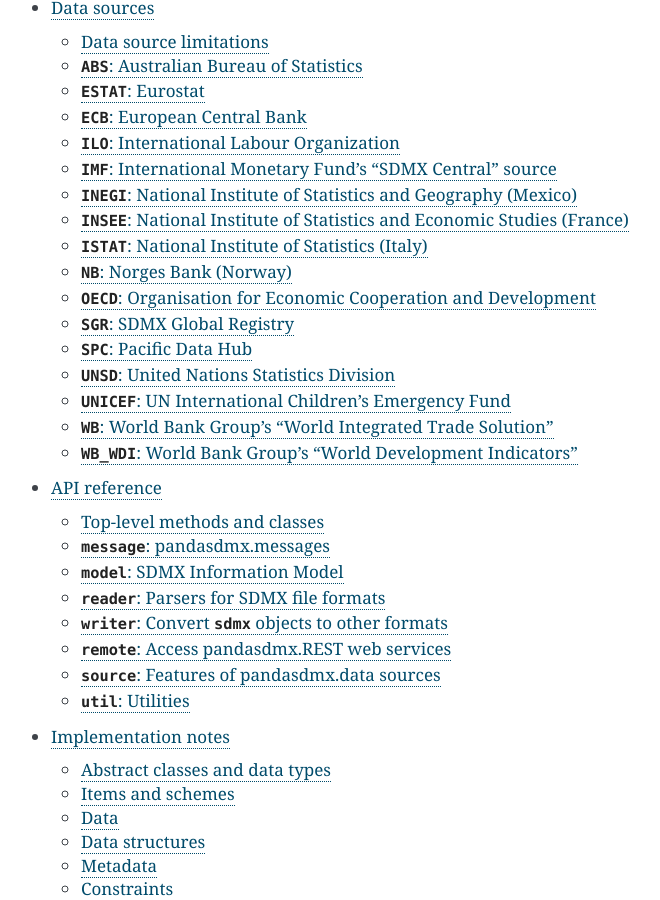
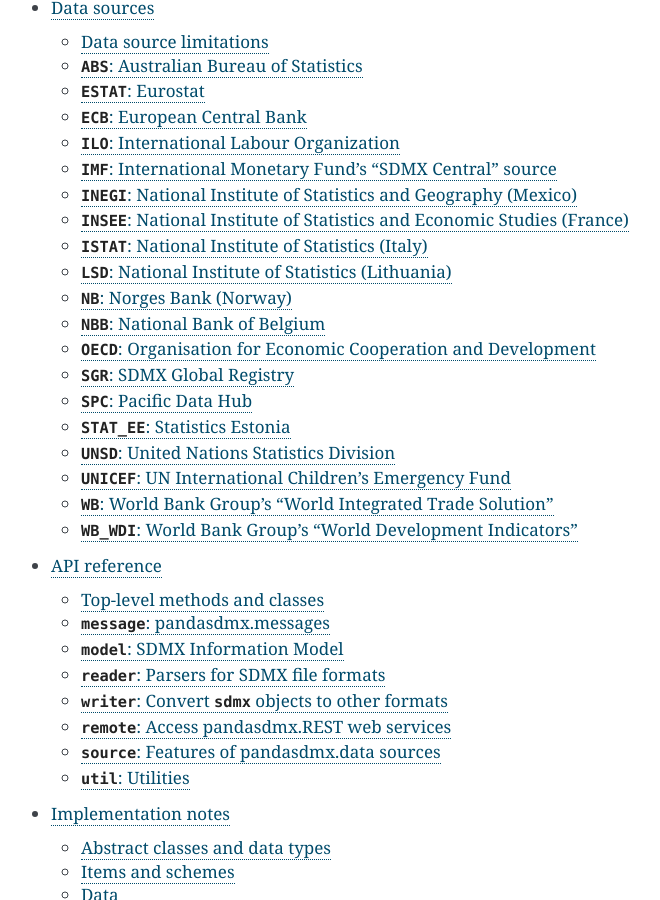
Before and after one commit to dr-leo/pandaSDMX, a Sphinx documentation site: the page built from doc/index.rst, in a window 1280 px wide and 900 px high, scrolled down 1443 px. Shown: the whole window, without its empty margins (399-1059 px from the left). Built offline with Sphinx 7.4.7, drawn with Linux system fonts in a browser that asks for light colours; the version number is read from the project's files by our own code; some of the changed text lies outside the part shown.

Commit message:
Update docs

```diff
--- a/doc/index.rst
+++ b/doc/index.rst
@@ -8,7 +8,7 @@
 
 :mod:`pandaSDMX` can be used to:
 
-- explore the data available from 16 :doc:`data providers <sources>` such as the World Bank, ILO, ECB,
+- explore the data available from about 20 :doc:`data providers <sources>` such as the World Bank, ILO, ECB,
   Eurostat, OECD, UNICEF and United Nations;
 - parse data and metadata in SDMX-ML (XML) or SDMX-JSON formats—either:
 
--- a/doc/sources.rst
+++ b/doc/sources.rst
@@ -172,6 +172,12 @@
 - Italian name: Istituto Nazionale di Statistica.
 - Similar server platform to Eurostat, with similar capabilities.
 
+``LSD``: National Institute of Statistics (Lithuania)
+-----------------------------------------------------
+
+SDMX-ML —
+`Website <https://osp.stat.gov.lt/rdb-rest>`__
+
 
 ``NB``: Norges Bank (Norway)
 ----------------------------
@@ -182,6 +188,14 @@
 - Few dataflows. So do not use categoryscheme.
 - It is unknown whether NB supports series-keys-only.
 
+``NBB``: National Bank of Belgium
+-------------------------------------------
+
+SDMX-JSON only. Only data queries supported. Discover
+dataflows on the website and query the required data sets.
+
+`Website <https://stat.nbb.be/>`__ —
+API documentation `(en) <https://www.nbb.be/doc/dq/migratie_belgostat/en/nbb_stat-technical-manual.pdf>`__
 
 ``OECD``: Organisation for Economic Cooperation and Development
 ---------------------------------------------------------------
@@ -210,6 +224,16 @@
 HTTP header as described on the website.
 There seems to be an  on SPC's side
 in series-key-only data messages as the reference to the DSD's is not recognizsed.
+
+
+``STAT_EE``: Statistics Estonia
+-----------------------------------------
+
+SDMX-JSON. Data queries only. No metadata. Discover dataflows through the website.
+
+`Website <http://andmebaas.stat.ee>`__ (et) —
+API documentation `(en) <https://www.stat.ee/sites/default/files/2020-09/API-instructions.pdf>`__, `(et) <https://www.stat.ee/sites/default/files/2020-09/API-juhend.pdf>`__
+
 
 ``UNSD``: United Nations Statistics Division
 --------------------------------------------
```
